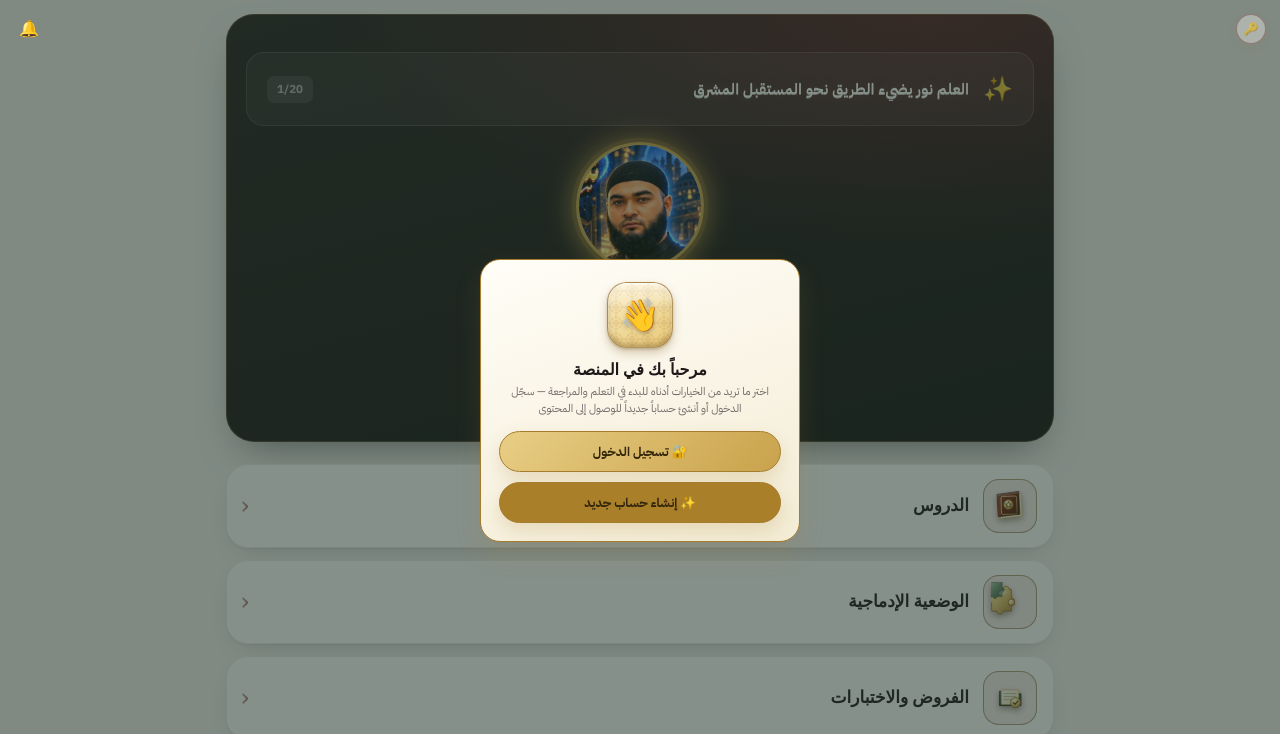
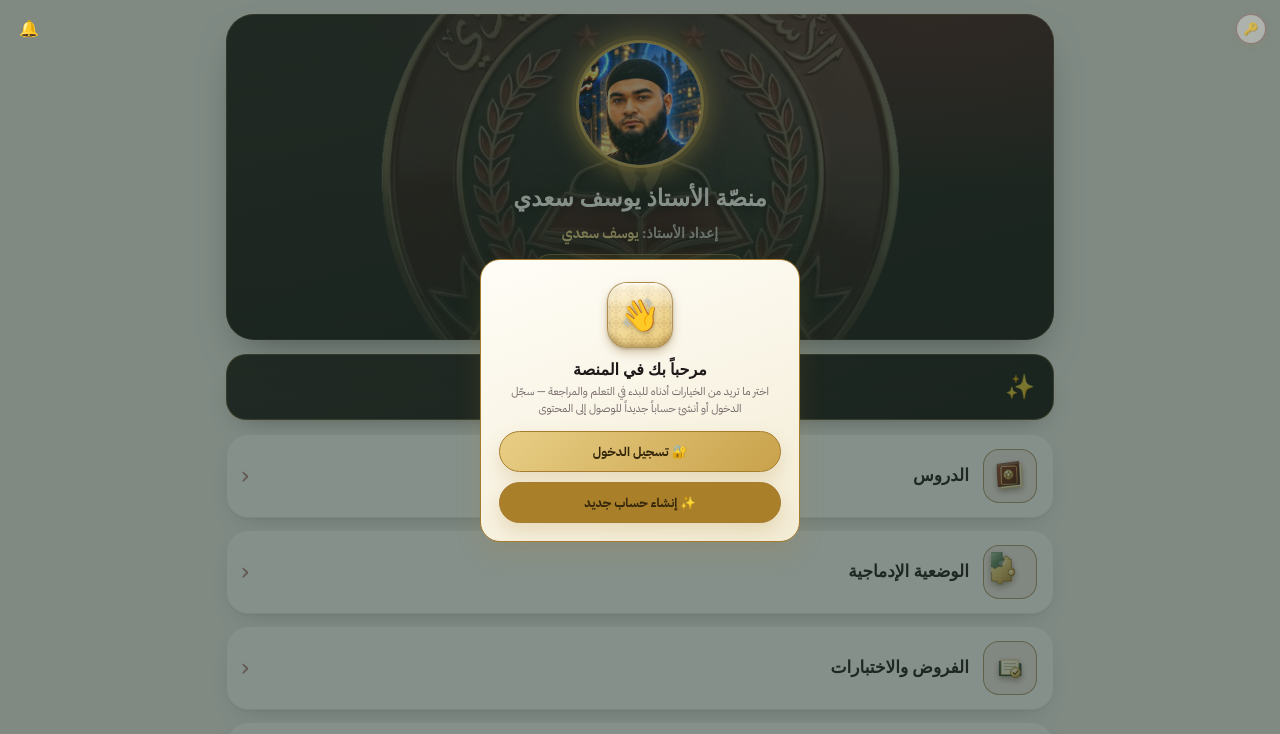
Before and after one commit to nassimamehdi86-hub/youssef-saadi-web., a website: page index.html in a window 1280 px wide. Shown: the top 734 px of the page. Drawn offline with nearby package versions, Linux system fonts and the light colour scheme; no server answers; a web font is replaced by a local one.

Commit message:
Add files via upload

```diff
--- a/index.html
+++ b/index.html
@@ -150,9 +150,6 @@
     <div class="corner tr"><svg viewBox="0 0 40 40"><path d="M2 38 Q2 2 38 2" fill="none" stroke="#A97F2A" stroke-width="1.4"/><path d="M2 38 Q6 10 30 4" fill="none" stroke="#A97F2A" stroke-width="1"/><circle cx="6" cy="34" r="1.6" fill="#A97F2A"/></svg></div>
     <div class="corner bl"><svg viewBox="0 0 40 40"><path d="M2 38 Q2 2 38 2" fill="none" stroke="#A97F2A" stroke-width="1.4"/><path d="M2 38 Q6 10 30 4" fill="none" stroke="#A97F2A" stroke-width="1"/><circle cx="6" cy="34" r="1.6" fill="#A97F2A"/></svg></div>
     <div class="corner br"><svg viewBox="0 0 40 40"><path d="M2 38 Q2 2 38 2" fill="none" stroke="#A97F2A" stroke-width="1.4"/><path d="M2 38 Q6 10 30 4" fill="none" stroke="#A97F2A" stroke-width="1"/><circle cx="6" cy="34" r="1.6" fill="#A97F2A"/></svg></div>
-    <!-- ===== شريط الأمثال والحكم ===== -->
-    <div id="wisdomBannerContainer" style="width:100%;margin-bottom:16px"></div>
-
     <div class="hero-content">
       <div class="lantern-row">
         <svg class="lantern" viewBox="0 0 30 44"><path d="M15 2 L20 8 L10 8 Z M9 8 H21 L23 16 H7 Z M8 16 H22 V32 Q22 38 15 38 Q8 38 8 32 Z M11 38 H19 V42 H11 Z" fill="none" stroke="#A97F2A" stroke-width="1.3"/><circle cx="15" cy="22" r="4" fill="#E7C878" opacity=".7"/></svg>
@@ -165,6 +162,9 @@
       <div class="tagline">✦ تألق وتفوق ✦</div>
     </div>
   </div>
+
+  <!-- ===== شريط الأمثال والحكم (أسفل الترويسة وفوق الجملة الترحيبية) ===== -->
+  <div id="wisdomBannerContainer" class="wisdom-below-hero"></div>
 
   <div class="welcome-bar" id="welcomeBox" style="display:none"></div>
 
--- a/modern.css
+++ b/modern.css
@@ -121,3 +121,33 @@ body{ background:var(--m-bg); color:var(--ink); }
 
 /* القائمة الرئيسية: بلا سطر شرح تحت العناوين — العنوان في وسط البطاقة بجانب الأيقونة */
 .home-menu .home-card .hc-title{ grid-row:1 / span 2; align-self:center; }
+
+
+/* ---------- خلفية الترويسة: شعار الأستاذ الدائري خلف الصورة ---------- */
+.hero{ isolation:isolate; }
+.hero::before{
+  display:block !important; content:''; position:absolute; inset:auto; z-index:0; pointer-events:none;
+  left:50%; top:50%; width:min(118%, 520px); aspect-ratio:1/1; border:0; border-radius:0;
+  transform:translate(-50%,-50%);
+  background:url('logo-circle.webp') center/contain no-repeat;
+  opacity:.38;
+}
+/* طبقة تعتيم خفيفة لإبقاء النصوص واضحة فوق الشعار */
+.hero::after{
+  content:''; position:absolute; inset:0; z-index:1; pointer-events:none;
+  background:linear-gradient(180deg, rgba(20,17,18,.25) 0%, rgba(20,17,18,.10) 40%, rgba(20,17,18,.55) 100%);
+}
+.hero-content{ z-index:2; }
+.platform-name, .teacher-name, .level-pill, .tagline{ text-shadow:0 2px 10px rgba(0,0,0,.65); }
+
+/* ---------- شريط الأمثال: أسفل الترويسة وفوق الجملة الترحيبية ---------- */
+.wisdom-below-hero{ width:100%; margin:-8px 0 14px; }
+.wisdom-below-hero .wisdom-banner{
+  margin:0; padding:14px 18px; border-radius:20px;
+  background:linear-gradient(165deg,#241D1E,#141112);
+  border:1px solid rgba(201,162,75,.35);
+  box-shadow:0 10px 24px -14px rgba(20,17,18,.55);
+}
+.wisdom-below-hero .wisdom-text{ text-align:center; }
+.wisdom-below-hero .wisdom-content{ justify-content:center; }
+.wisdom-indicator{ display:none !important; }
--- a/sw.js
+++ b/sw.js
@@ -7,11 +7,11 @@
    يُستخدم التخزين المؤقت فقط كخطة بديلة عند انقطاع الإنترنت تمامًا (وضع عدم الاتصال).
    ========================================================================================= */
 
-const CACHE_NAME = 'abou-chaker-lâabbadi-v20'; /* رُفع الرقم لتظهر ألوان الشعار الجديدة في theme.css */
+const CACHE_NAME = 'abou-chaker-lâabbadi-v21'; /* رُفع الرقم لتظهر ألوان الشعار الجديدة في theme.css */
 const CORE_ASSETS = [
   './index.html', './style.css', './theme.css', './modern.css', './app.js', './lessons-data.js', './irab-data.js',
   './firebase-config.js', './manifest.json', './icon-192.png', './icon-512.png',
-  './teacher-avatar.jpg', './teacher-watermark.jpg', './smart-teacher.html',
+  './teacher-avatar.jpg', './logo-circle.webp', './teacher-watermark.jpg', './smart-teacher.html',
   './certificate-generator.js', './exercise-pdf-generator.js'
 ];
 
--- a/wisdom-quotes.js
+++ b/wisdom-quotes.js
@@ -31,7 +31,6 @@ const WisdomQuotes = {
   quoteInterval: null,
   displayElement: null,
   textEl: null,
-  indicatorEl: null,
   /* مدة حركة الـ Fade Out بالميلي ثانية — يجب أن تطابق مدة الانتقال (transition) في CSS
      لخاصية .wisdom-text.wisdom-fade كي يتم تبديل النص بعد اكتمال الاختفاء تماماً لا قبله */
   FADE_MS: 380,
@@ -51,13 +50,11 @@ const WisdomQuotes = {
           <div class="wisdom-text-wrap">
             <div class="wisdom-text" id="wisdomTextEl"></div>
           </div>
-          <span class="wisdom-indicator" id="wisdomIndicatorEl"></span>
         </div>
       </div>
     `;
 
     this.textEl = containerElement.querySelector('#wisdomTextEl');
-    this.indicatorEl = containerElement.querySelector('#wisdomIndicatorEl');
     this.renderQuote(false);
 
     /* تغيير الأمثال كل 6 ثوانٍ */
@@ -66,20 +63,17 @@ const WisdomQuotes = {
 
   /* عرض المثل الحالي — animate=true يشغّل حركة اختفاء/ظهور سلسة قبل تبديل النص */
   renderQuote(animate) {
-    if (!this.textEl || !this.indicatorEl) return;
+    if (!this.textEl) return;
     const quote = this.quotes[this.currentIndex];
-    const indicator = `${this.currentIndex + 1}/${this.quotes.length}`;
 
     if (!animate) {
       this.textEl.textContent = quote;
-      this.indicatorEl.textContent = indicator;
       return;
     }
 
     this.textEl.classList.add('wisdom-fade');
     setTimeout(() => {
       this.textEl.textContent = quote;
-      this.indicatorEl.textContent = indicator;
       this.textEl.classList.remove('wisdom-fade');
     }, this.FADE_MS);
   },
```
Also changed, not shown: logo-circle.webp (added).
